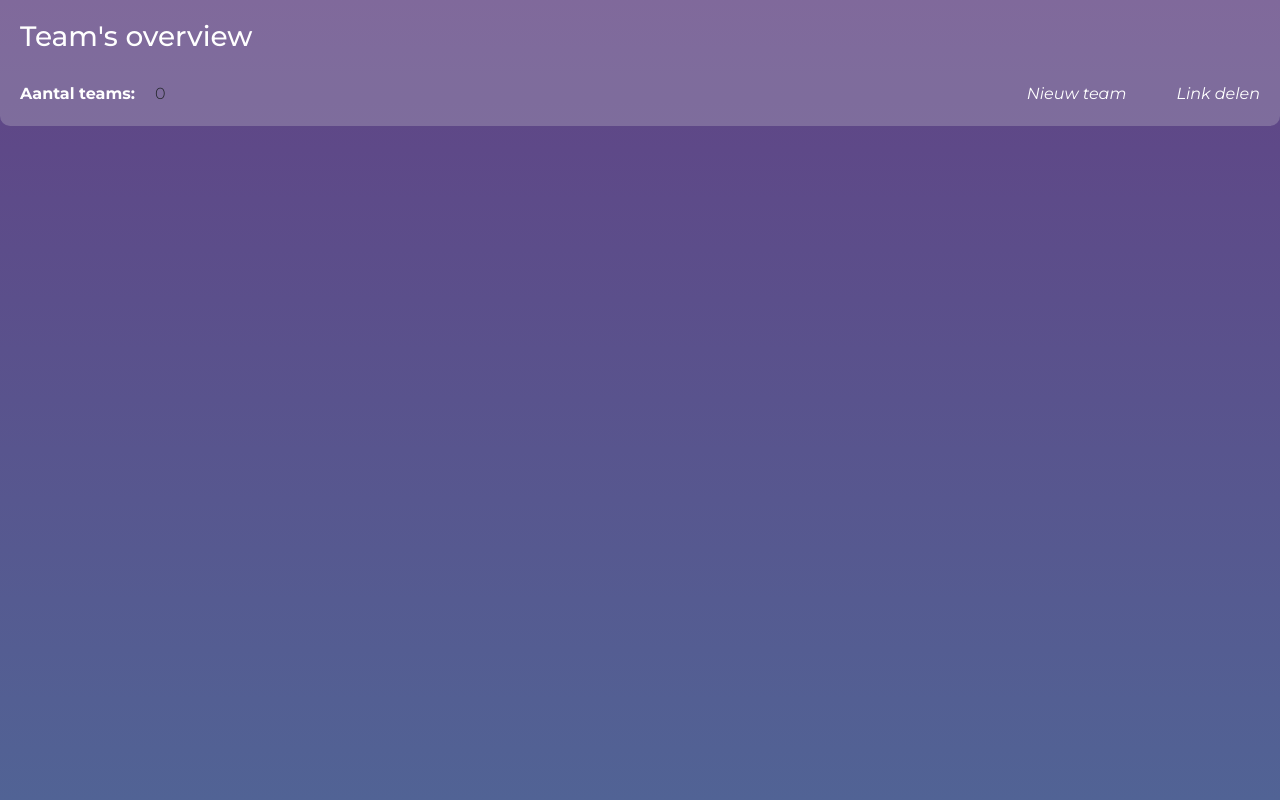
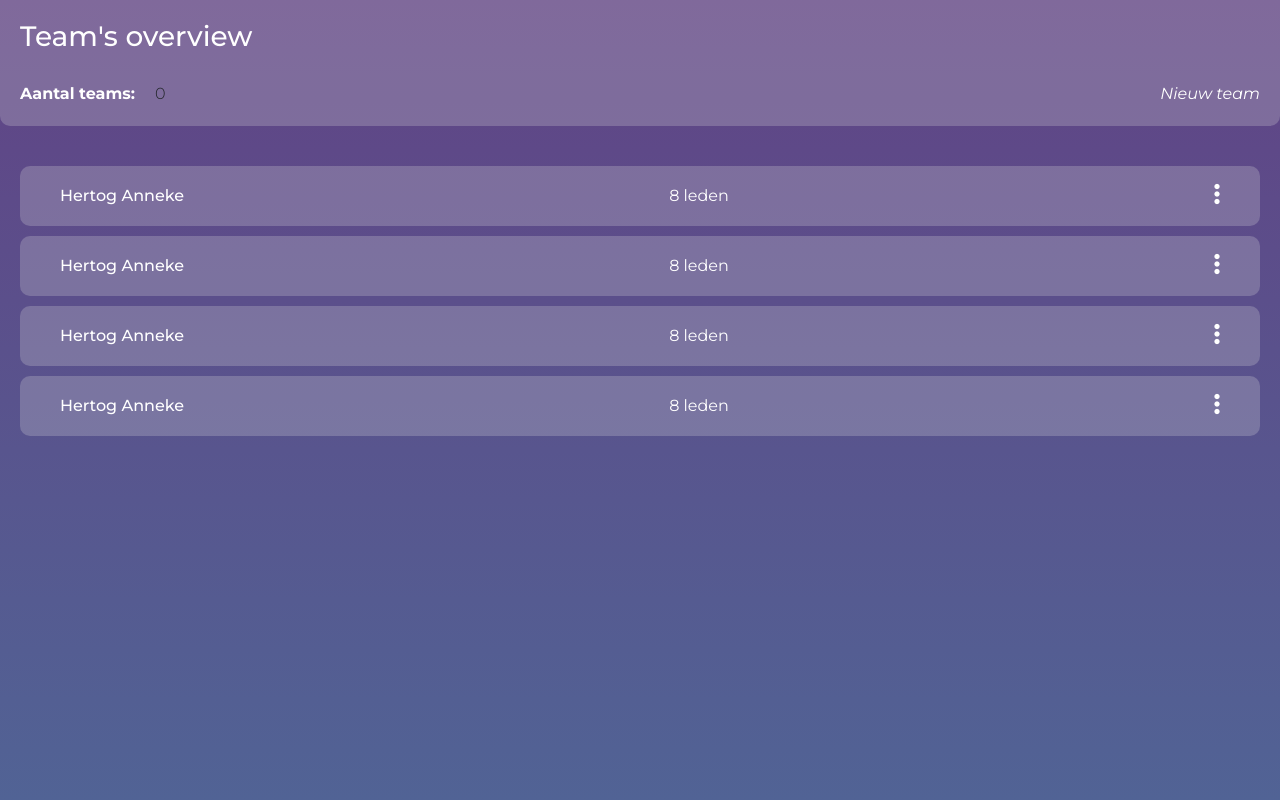
Before and after one commit to gielvgorp/MatchDayPlanner, an ASP.NET Core app: page / in a window 1280 px wide. Run offline with ASP.NET Core 8, Linux system fonts and the light colour scheme; style sheets or scripts are compiled from the project's sources; some libraries are stand-ins or nearby versions.

Commit message:
Web design
Hard coded view for:
 - Team overview
 - Player overview
 - Caldender and select match day option

```diff
--- a/MatchDayPlanner/MatchDayPlanner/Controllers/HomeController.cs
+++ b/MatchDayPlanner/MatchDayPlanner/Controllers/HomeController.cs
@@ -15,6 +15,41 @@ namespace MatchDayPlanner.Controllers
 
         public IActionResult Index()
         {
+            ViewBag.CurrentView = "Index";
+            return View();
+        }
+
+        public IActionResult CreateTeam()
+        {
+            ViewBag.CurrentView = "CreateTeam";
+            return View();
+        }
+
+        [HttpPost]
+        public IActionResult CreateTeam(CreateTeamViewModel model)
+        {
+            if (ModelState.IsValid)
+            {
+                return RedirectToAction("Index");
+            }
+
+            return View();
+        }
+
+        public IActionResult ManageTeam(bool add)
+        {
+            ViewBag.CurrentView = "ManageTeam";
+            ViewBag.AddPlayer = add;
+            return View();
+        }
+
+        public IActionResult AddPlayer()
+        {
+            return RedirectToAction("ManageTeam", "Home", new { add = "true" });
+        }
+
+        public IActionResult ScheduleOverview()
+        {
             return View();
         }
 
--- a/MatchDayPlanner/MatchDayPlanner/Views/Home/Index.cshtml
+++ b/MatchDayPlanner/MatchDayPlanner/Views/Home/Index.cshtml
@@ -1,3 +1,42 @@
 @{
     ViewData["Title"] = "Team's overview";
 }
+<link rel="stylesheet" href="~/css/index.css" asp-append-version="true" />
+<div class="page-content teams">
+    <div class="team-container">
+        <h6 class="team-name text">Hertog Anneke</h6>
+        <p class="members text">8 leden</p>
+        <div class="manage-team text">
+            <a class="text" href="@Url.Action("ManageTeam", "Home")">
+                <i class="fa-solid fa-ellipsis-vertical"></i>
+            </a>
+        </div>
+    </div>
+    <div class="team-container">
+        <h6 class="team-name text">Hertog Anneke</h6>
+        <p class="members text">8 leden</p>
+        <div class="manage-team text">
+            <a class="text" href="@Url.Action("ManageTeam", "Home")">
+                <i class="fa-solid fa-ellipsis-vertical"></i>
+            </a>
+        </div>
+    </div>
+    <div class="team-container">
+        <h6 class="team-name text">Hertog Anneke</h6>
+        <p class="members text">8 leden</p>
+        <div class="manage-team text">
+            <a class="text" href="@Url.Action("ManageTeam", "Home")">
+                <i class="fa-solid fa-ellipsis-vertical"></i>
+            </a>
+        </div>
+    </div>
+    <div class="team-container">
+        <h6 class="team-name text">Hertog Anneke</h6>
+        <p class="members text">8 leden</p>
+        <div class="manage-team text">
+            <a class="text" href="@Url.Action("ManageTeam", "Home")">
+                <i class="fa-solid fa-ellipsis-vertical"></i>
+            </a>
+        </div>
+    </div>
+</div>
--- /dev/null
+++ b/MatchDayPlanner/MatchDayPlanner/Views/Shared/_HeaderPartialView.cshtml
@@ -0,0 +1,20 @@
+@if (ViewBag.CurrentView == "Index")
+{
+    <a class="item" href="@Url.Action("CreateTeam", "Home")">Nieuw team</a>
+}
+else if (ViewBag.CurrentView == "ManageTeam")
+{
+    <a class="item" href="@Url.Action("ManageTeam", "Home", new { add = "true" })">Speler toevoegen</a>
+    <a class="item" href="@Url.Action("ScheduleOverview", "Home")">Schema overzicht</a>
+}
+else if (ViewBag.CurrentView == "ScheduleOverview")
+{
+    <div class="item legenda-item" data-status="matchday"><div class="legenda-color legenda-match-day"></div> Wedstrijd dag</div>
+    <a class="item" href="#" onclick="copyToClipboard('Hello World')">Deel link</a>
+    <a class="item" href="#">Schema genereren</a>
+}
+else if (ViewBag.CurrentView == "ReportAvailability")
+{
+    <div class="item legenda-item" data-status="available"><div class="legenda-color legenda-available"></div> Beschikbaar</div>
+    <div class="item legenda-item" data-status="unavailable"><div class="legenda-color legenda-unavailable"></div> Niet beschikbaar</div>
+}
--- a/MatchDayPlanner/MatchDayPlanner/Views/Shared/_Layout.cshtml
+++ b/MatchDayPlanner/MatchDayPlanner/Views/Shared/_Layout.cshtml
@@ -12,6 +12,9 @@
     <link rel="stylesheet" href="~/lib/bootstrap/dist/css/bootstrap.min.css" />
     <link rel="stylesheet" href="~/css/site.css" asp-append-version="true" />
     <link rel="stylesheet" href="~/MatchDayPlanner.styles.css" asp-append-version="true" />
+
+    <!-- Font awesome -->
+    <script src="https://kit.fontawesome.com/d66c1fe273.js" crossorigin="anonymous"></script>
 </head>
 <body>
     <header>
@@ -19,46 +22,19 @@
             <h3 class="title">@ViewData["Title"]</h3>
             @if (ViewData["SubTitle"] != null)
             {
-                <p class="sub-title">Hertog Anneke</p>
+                <p class="sub-title">@ViewData["SubTitle"]</p>
             }
         </div>
         <div class="header-bottom">
             <div class="header-stats-container">
-                <div class="stats-item">
-                    <p class="name">Aantal teams:</p>
-                    <p class="value">0</p>
-                </div>
+                @Html.Partial("_HeaderStatsPartialView")
             </div>
             <div class="menu-items">
-                <a class="item" href="#">Nieuw team</a>
-                <a class="item" href="#">Link delen</a>
+                @Html.Partial("_HeaderPartialView")
             </div>
         </div>
-       @*  <nav class="navbar navbar-expand-sm navbar-toggleable-sm navbar-light bg-white border-bottom box-shadow mb-3">
-            <div class="container-fluid">
-                <a class="navbar-brand" asp-area="" asp-controller="Home" asp-action="Index">MatchDayPlanner</a>
-                <button class="navbar-toggler" type="button" data-bs-toggle="collapse" data-bs-target=".navbar-collapse" aria-controls="navbarSupportedContent"
-                        aria-expanded="false" aria-label="Toggle navigation">
-                    <span class="navbar-toggler-icon"></span>
-                </button>
-                <div class="navbar-collapse collapse d-sm-inline-flex justify-content-between">
-                    <ul class="navbar-nav flex-grow-1">
-                        <li class="nav-item">
-                            <a class="nav-link text-dark" asp-area="" asp-controller="Home" asp-action="Index">Home</a>
-                        </li>
-                        <li class="nav-item">
-                            <a class="nav-link text-dark" asp-area="" asp-controller="Home" asp-action="Privacy">Privacy</a>
-                        </li>
-                    </ul>
-                </div>
-            </div>
-        </nav> *@
     </header>
-    <div class="container">
-        <main role="main" class="pb-3">
-            @RenderBody()
-        </main>
-    </div>
+    @RenderBody()
     <script src="~/lib/jquery/dist/jquery.min.js"></script>
     <script src="~/lib/bootstrap/dist/js/bootstrap.bundle.min.js"></script>
     <script src="~/js/site.js" asp-append-version="true"></script>
--- /dev/null
+++ b/MatchDayPlanner/MatchDayPlanner/wwwroot/css/index.css
@@ -0,0 +1,22 @@
+.teams{
+    display: flex;
+    flex-direction: column;
+    align-items: center;
+    gap: 10px;
+}
+
+.team-container{
+    width: 100%;
+    height: 60px;
+    background: var(--gray-a);
+    border-radius: 10px;
+    display: flex;
+    justify-content: space-between;
+    align-items: center;
+    padding: 0 40px;
+}
+
+.manage-team i{
+    font-size: clamp(1rem, 2.4rem, 1.5rem);
+    cursor: pointer;
+}
--- a/MatchDayPlanner/MatchDayPlanner/wwwroot/css/site.css
+++ b/MatchDayPlanner/MatchDayPlanner/wwwroot/css/site.css
@@ -5,6 +5,8 @@
 
 :root {
     --gray-a: rgba(217, 217, 217, 25%);
+    --available-bg: #32de84;
+    --unavailable-bg: #fd5c63;
     --font: "Montserrat", sans-serif;
 }
 
@@ -12,6 +14,9 @@ html, body {
     width: 100%;
     height: 100%;
     background-image: linear-gradient(#614385, #516395);
+    overflow: hidden;
+    display: flex;
+    flex-direction: column;
 }
 
 header{
@@ -94,3 +99,26 @@ header .sub-title {
     font-family: var(--font);
     font-weight: 400;
 }
+
+.page-content {
+    min-width: calc(100% - 40px);
+    width: auto;
+    max-width: 1200px;
+    margin: auto;
+    padding-top: 40px;
+    overflow-y: scroll;
+    flex: 1;
+    -ms-overflow-style: none;
+    scrollbar-width: none;
+}
+
+.page-content::-webkit-scrollbar {
+    display: none;
+}
+
+.text {
+    color: white;
+    font-family: var(--font);
+    padding-bottom: 0 !important;
+    margin-bottom: 0 !important;
+}
--- a/MatchDayPlanner/MatchDayPlanner/wwwroot/js/site.js
+++ b/MatchDayPlanner/MatchDayPlanner/wwwroot/js/site.js
@@ -1,4 +1,3 @@
-// Please see documentation at https://learn.microsoft.com/aspnet/core/client-side/bundling-and-minification
-// for details on configuring this project to bundle and minify static web assets.
-
-// Write your JavaScript code.
+function copyToClipboard(value) {
+    navigator.clipboard.writeText(value);
+}
```
Also changed, not shown: MatchDayPlanner/MatchDayPlanner/Models/CreateTeamViewModel.cs (added, +10 -0 lines), MatchDayPlanner/MatchDayPlanner/Models/ViewPageModel.cs (added, +7 -0 lines), MatchDayPlanner/MatchDayPlanner/Views/Home/CreateTeam.cshtml (added, +21 -0 lines), MatchDayPlanner/MatchDayPlanner/Views/Home/ManageTeam.cshtml (added, +32 -0 lines), MatchDayPlanner/MatchDayPlanner/Views/Home/ScheduleOverview.cshtml (added, +12 -0 lines), MatchDayPlanner/MatchDayPlanner/Views/Shared/_HeaderStatsPartialView.cshtml (added, +36 -0 lines), MatchDayPlanner/MatchDayPlanner/wwwroot/css/createTeam.css (added, +39 -0 lines), MatchDayPlanner/MatchDayPlanner/wwwroot/css/manageTeam.css (added, +50 -0 lines), MatchDayPlanner/MatchDayPlanner/wwwroot/css/scheduleOverview.css (added, +88 -0 lines), MatchDayPlanner/MatchDayPlanner/wwwroot/js/ScheduleOverview.js (added, +93 -0 lines), MatchDayPlanner/MatchDayPlanner/MatchDayPlanner.csproj.
